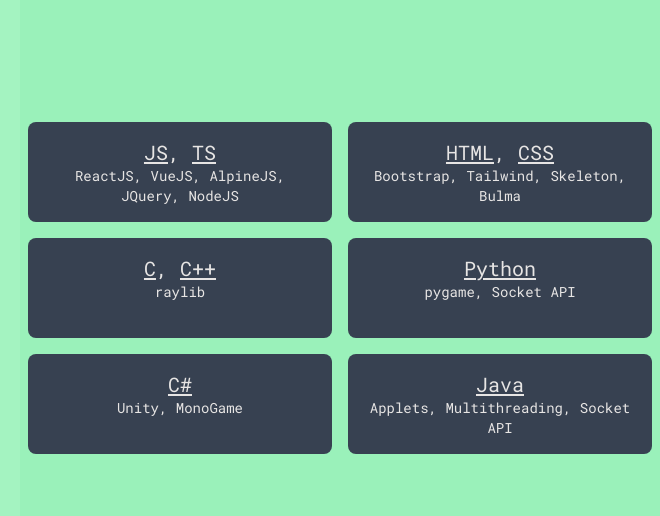
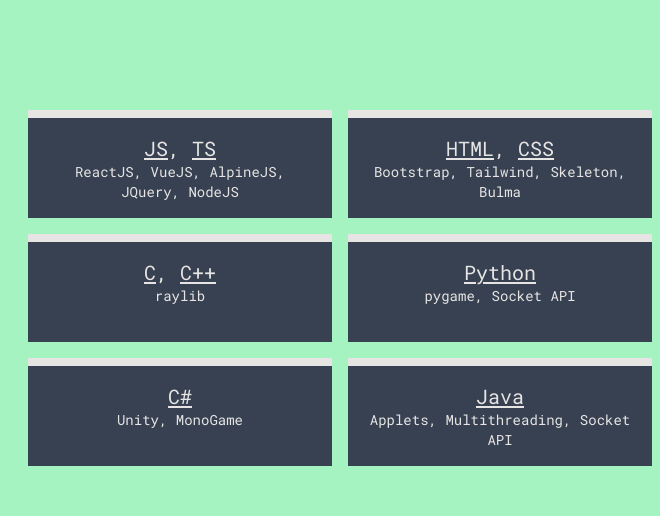
Before and after one commit to ahhmerrr/site, a website: page docs/index.html in a window 1280 px wide. Shown: the part 912-1428 px from the top of the page, 620-1280 px from the left. Drawn offline with nearby package versions, Linux system fonts and the light colour scheme; a web font is replaced by a local one.

Commit message:
Colors 🌈

```diff
--- a/docs/index.html
+++ b/docs/index.html
@@ -129,14 +129,12 @@
                             </p>
                         </div>
                     </div>
-                    <div
-                        class="w-1/2 h-full p-2 bg-green-400 bg-opacity-10 flex items-center"
-                    >
+                    <div class="w-1/2 h-full p-2 flex items-center">
                         <div
                             class="h-fit grid grid-cols-2 grid-rows-3 gap-4 bg-opacity-0"
                         >
                             <div
-                                class="p-4 bg-gray-700 border-gray-700 rounded-lg"
+                                class="p-4 bg-gray-700 border-t-8 border-t-stone-200"
                             >
                                 <p
                                     class="text-md sm:text-lg md:text-xl font-roboto-mono text-stone-200 text-center"
@@ -190,7 +188,7 @@
                                 </p>
                             </div>
                             <div
-                                class="p-4 bg-gray-700 border-gray-700 rounded-lg"
+                                class="p-4 bg-gray-700 border-t-8 border-t-stone-200"
                             >
                                 <p
                                     class="text-md sm:text-lg md:text-xl font-roboto-mono text-stone-200 text-center"
@@ -239,7 +237,7 @@
                                 </p>
                             </div>
                             <div
-                                class="p-4 bg-gray-700 border-gray-700 rounded-lg"
+                                class="p-4 bg-gray-700 border-t-8 border-t-stone-200"
                             >
                                 <p
                                     class="text-md sm:text-lg md:text-xl font-roboto-mono text-stone-200 text-center"
@@ -269,7 +267,7 @@
                                 </p>
                             </div>
                             <div
-                                class="p-4 bg-gray-700 border-gray-700 rounded-lg"
+                                class="p-4 bg-gray-700 border-t-8 border-t-stone-200"
                             >
                                 <p
                                     class="text-md sm:text-lg md:text-xl font-roboto-mono text-stone-200 text-center"
@@ -299,7 +297,7 @@
                                 </p>
                             </div>
                             <div
-                                class="p-4 bg-gray-700 border-gray-700 rounded-lg"
+                                class="p-4 bg-gray-700 border-t-8 border-t-stone-200"
                             >
                                 <p
                                     class="text-md sm:text-lg md:text-xl font-roboto-mono text-stone-200 text-center"
@@ -329,7 +327,7 @@
                                 </p>
                             </div>
                             <div
-                                class="p-4 bg-gray-700 border-gray-700 rounded-lg"
+                                class="p-4 bg-gray-700 border-t-8 border-t-stone-200"
                             >
                                 <p
                                     class="text-md sm:text-lg md:text-xl font-roboto-mono text-stone-200 text-center"
--- a/src/styles.css
+++ b/src/styles.css
@@ -19,10 +19,6 @@
     ::-webkit-scrollbar-thumb {
         @apply bg-gray-700;
     }
-
-    body {
-        /* overflow: overlay; */
-    }
 }
 
 @layer components {
```
Also changed, not shown: docs/styles.css.
